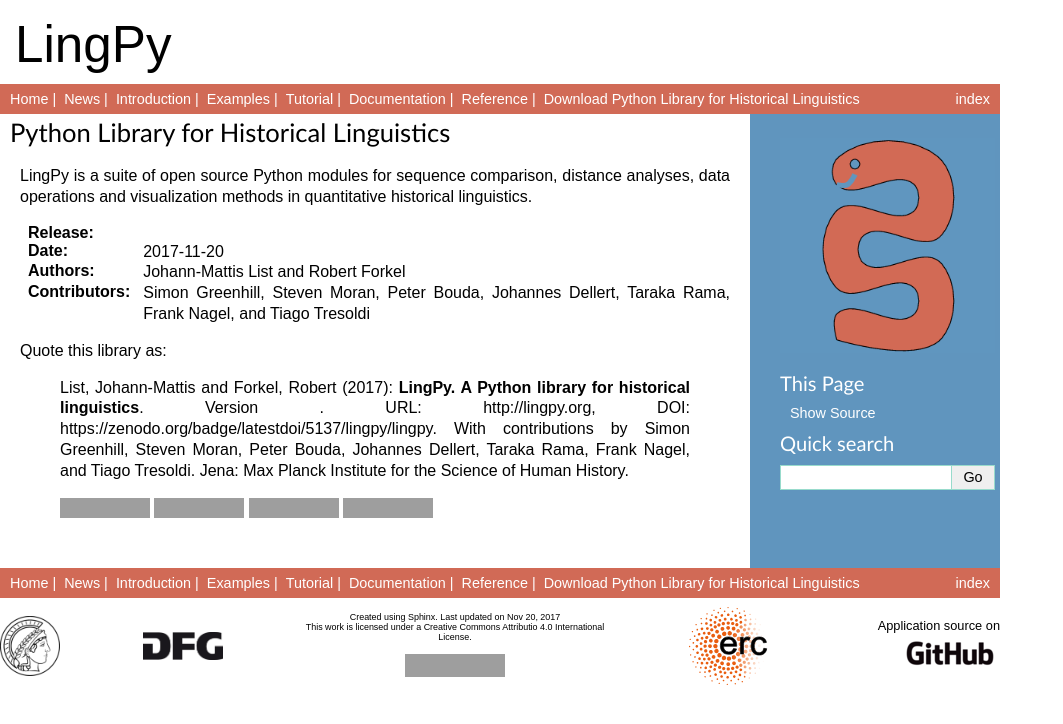
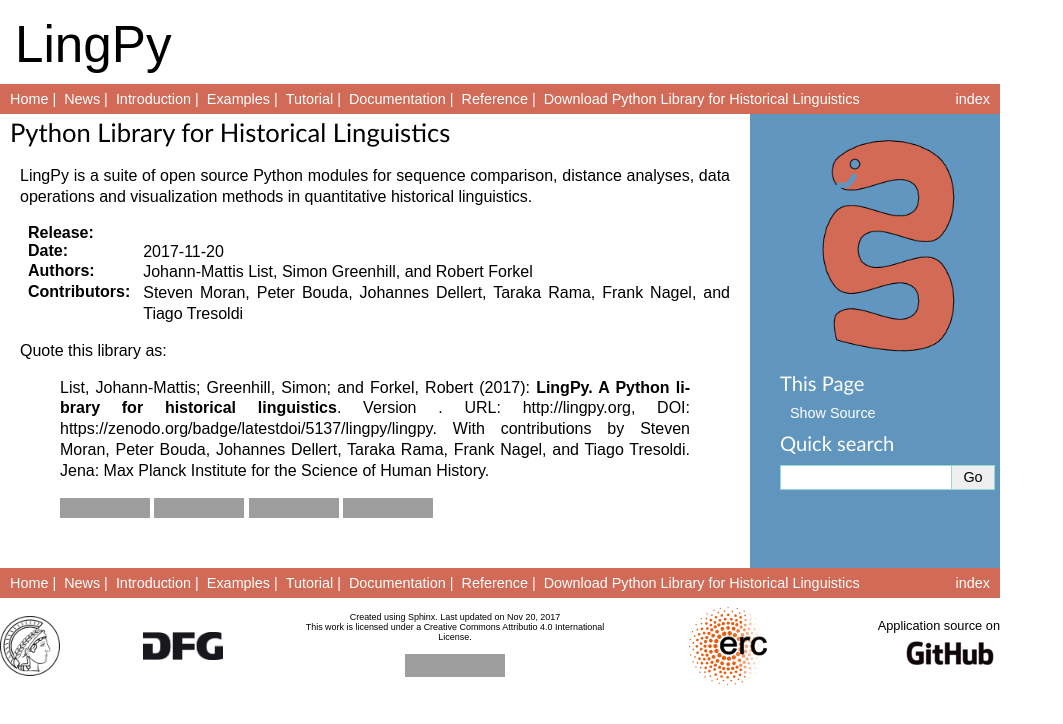
Before and after one commit to lingpy/doc, a Sphinx documentation site: the page built from source/index.rst, in a window 1280 px wide, cut to the strip 0-724 px from the top of the page. Shown: the whole strip, without its empty margins (0-1063 px from the left). Built offline with Sphinx 7.4.7, drawn with Linux system fonts in a browser that asks for light colours; formulas are drawn with MathJax 3; the version number could not be read and is left out; grey boxes are pictures that could not be loaded.

```diff
--- a/source/conf.py
+++ b/source/conf.py
@@ -66,8 +66,8 @@ master_doc = 'index'
 # General information about the project.
 project = 'LingPy'
 copyright = ''
-authors = 'Johann-Mattis List and Robert Forkel'
-collaborators = 'Simon Greenhill, Steven Moran, Peter Bouda, Johannes Dellert, Taraka Rama, Frank Nagel, and Tiago Tresoldi'
+authors = 'Johann-Mattis List, Simon Greenhill, and Robert Forkel'
+collaborators = 'Steven Moran, Peter Bouda, Johannes Dellert, Taraka Rama, Frank Nagel, and Tiago Tresoldi'
 
 # The version info for the project you're documenting, acts as replacement for
 # |version| and |release|, also used in various other places throughout the
@@ -81,7 +81,7 @@ today = str(datetime.datetime.today()).split(' ')[0]
 rst_prolog = """
 .. |authors| replace:: {authors}
 .. |contributors| replace:: {collaborators}
-.. |quoteas| replace:: List, Johann-Mattis and Forkel, Robert ({year}): **LingPy.  A Python library for historical linguistics**. Version {version}.  URL: http://lingpy.org, DOI: https://zenodo.org/badge/latestdoi/5137/lingpy/lingpy.  With contributions by {collaborators}. Jena: Max Planck Institute for the Science of Human History.
+.. |quoteas| replace:: List, Johann-Mattis; Greenhill, Simon; and Forkel, Robert ({year}): **LingPy.  A Python library for historical linguistics**. Version {version}.  URL: http://lingpy.org, DOI: https://zenodo.org/badge/latestdoi/5137/lingpy/lingpy.  With contributions by {collaborators}. Jena: Max Planck Institute for the Science of Human History.
 """.format(
         year=str(datetime.datetime.today()).split('-')[0],
         version=lingpy.__version__,
```
Also changed, not shown: 1 other file.
